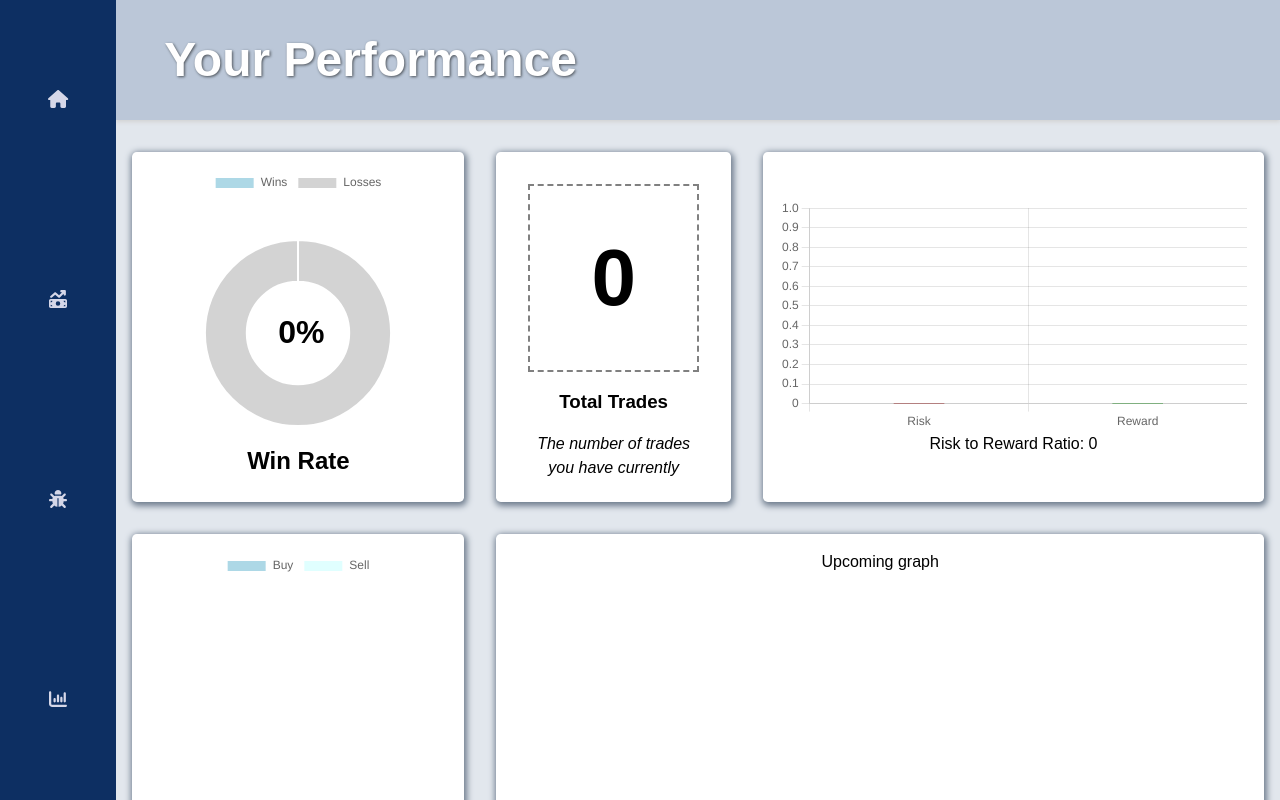
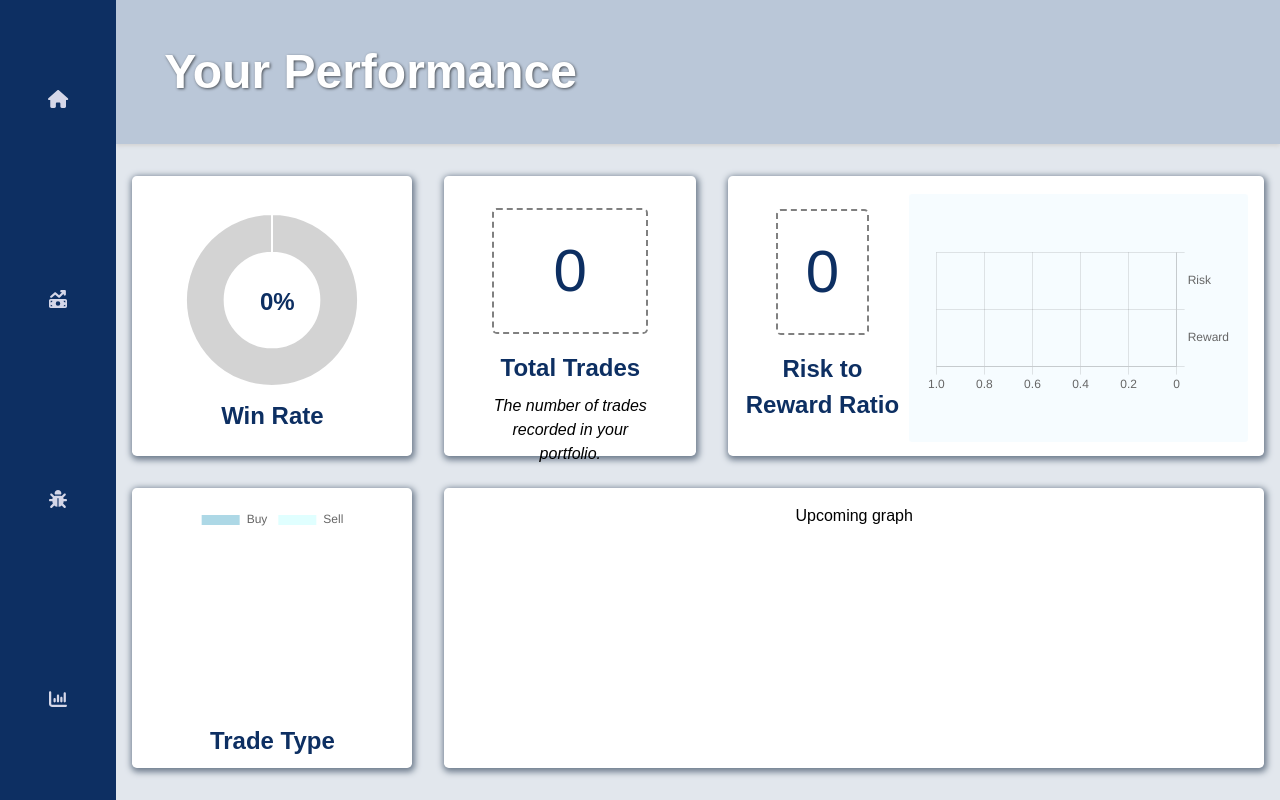
Before and after one commit to Y-Negash/Trading_Journal, a React (Vite) app in the folder Frontend/: page /analytics in a window 1280 px wide. Built offline with nearby package versions, Linux system fonts and the light colour scheme; no server answers.

Commit message:
adds styling to charts

```diff
--- a/Frontend/src/components/charts/DoughnutChart.tsx
+++ b/Frontend/src/components/charts/DoughnutChart.tsx
@@ -1,4 +1,4 @@
-import { Chart as ChartJS, ArcElement, Tooltip, Legend } from 'chart.js';
+import { Chart as ChartJS, ArcElement, Tooltip, Legend, ChartOptions } from 'chart.js';
 import { calculateWinRate } from '../../utils/tradeUtils';
 import { Doughnut } from 'react-chartjs-2';
 import { ChartProps } from "../../interfaces";
@@ -22,9 +22,19 @@ const DoughnutChart: React.FC<ChartProps> = ({ trades }) => {
         ]
   };
 
+  const options:ChartOptions<'doughnut'> = {
+    responsive: true,
+    plugins: {
+      legend: {
+        display: false
+      }
+    }
+
+  }
+
   return (
-    <div>
-      <Doughnut data={data} key="win-rate-chart" />
+    <div className='doughnut-chart'>
+      <Doughnut data={data} key="win-rate-chart" options={options} />
     </div>
   );
 };
--- a/Frontend/src/components/charts/HorizontalBarChart.tsx
+++ b/Frontend/src/components/charts/HorizontalBarChart.tsx
@@ -16,22 +16,36 @@ const HorizontalBarChart: React.FC<ChartProps> = ({ trades }) => {
     datasets: [
       {
         data: [totalRisk, totalReward],
-        backgroundColor: ['darkred', 'green'],
-        barThickness: 50
+        backgroundColor: ['rgb(251, 197, 197, 0.8)', 'rgb(205, 255, 227, 0.8)'],
+        barThickness: 50,
+        borderColor: ['red', 'green'],
+        borderWidth: 0.5,
       }
     ]
   };
 
   const options: ChartOptions<'bar'> = {
     responsive: true,
+    maintainAspectRatio: true,
+    indexAxis: 'y',
     plugins: {
       legend: {
         display: false,
       }
+    },
+    scales: {
+      y: {
+        position: 'right'
+      },
+      x: {
+        reverse: true
+      }
     }
   };
+
+
   return (
-    <div>
+    <div className="bar-chart">
       <Bar data={data} key="risk-reward-chart" options={options} />
     </div>
   );
--- a/Frontend/src/components/charts/PieChart.tsx
+++ b/Frontend/src/components/charts/PieChart.tsx
@@ -22,10 +22,20 @@ const PieChart: React.FC<ChartProps> = ({trades}) => {
         ]
     }
 
+    const options = {
+        responsive: true,
+        layout: {
+            padding: {
+                left: 10,
+                right: 10
+            }
+        }
+    }
+
 
     return (
-        <div>
-            <Doughnut data={data} key="buy-sell-chart"/>
+        <div className="pie-chart">
+            <Doughnut data={data} key="buy-sell-chart" options={options}/>
         </div>
     );
 
--- a/Frontend/src/components/widgets/widgets.css
+++ b/Frontend/src/components/widgets/widgets.css
@@ -139,4 +139,8 @@
         flex-direction: column;
     }
 
+    .recent-issue, .recent-trade {
+        text-align: end;
+    }
+
 }
--- a/Frontend/src/pages/Analytics/AnalyticsPage.css
+++ b/Frontend/src/pages/Analytics/AnalyticsPage.css
@@ -25,61 +25,79 @@
     text-align: center;
     padding: 1rem;
     width: 100%;
-    height: 350px;
+    height: 280px;
     margin: auto;
     box-shadow: 1px 2px 6px 2px #6e7c8d;
 }
 
-#doughnut-title {
-    margin-top: -1.5rem;
-    margin-bottom: 3.5rem;
+/* Win Rate Chart */
+.doughnut {
+    padding-top: 0;
+    padding-bottom: 2rem;
+    display: flex;
+    flex-direction: column;
+    align-items: center;
 }
-
-.doughnut{
-    grid-row: 1;
-    display: flex;
-    justify-content: center;
-    flex-direction: column;
-    justify-content: center;
+.doughnut-chart {
+    height: 100%;
 }
 
 #doughnut-value {
     position: relative;
-    top: 67%;
-    left: 51%;
-    transform: translate(-50%, -50%);
-    font-size: 2rem;
+    left: 2%;
+    bottom: 56.5%;
+    font-size: 1.5rem;
     font-weight: bold;
+    color: var(--primary-color);
 }
 
+#doughnut-title{
+    position: relative;
+    bottom: 25%;
+    /* font-size: 1.5rem; */
+    color: var(--primary-color);
+}
 
+/* Trade Type Chart */
 .pie {
     grid-row: 2;
 }
 
-.pie > p {
-    padding: 1rem;
+.pie-chart {
+    height: 85%;
+    display: flex;
+    justify-content: center;
 }
 
 #pie-title{
     margin-top: 0.5rem;
+    color: var(--primary-color);
 }
 
+/* Total Trades Chart */
 .trade-count-container{
     display: flex;
     flex-direction: column;
     height: 100%;
 }
 
-.trade-count-container > h2 {
-    font-size: 80px;
-    padding: 2rem;
-    margin: 1rem;
+.count {
+    font-size: 60px;
+    font-style: normal;
+    padding: 1rem;
+    margin: 1rem 2rem 1rem 2rem;
+    color: var(--primary-color);
     border: 2px dashed grey;
+    border-radius: 0.3rem;
+    color: var(--primary-color);
 }
 
-.trade-count-container > p {
-    padding: 1rem;
+#total-trades-title {
+    color: var(--primary-color);
+}
+
+.trade-count-container p:last-of-type {
+    padding: 0.5rem 1.5rem;
     font-style: italic;
 }
 
@@ -88,18 +106,37 @@
     justify-content: center;
 }
 
+/* Risk to Reward Chart */
 .horizontal-bar {
     grid-column: 3 / 5;
+    display: flex;
+    flex-direction: row-reverse;
+    align-items: center;
+    gap: 0.5rem;
+}
+
+.bar-chart{
+    border-radius: 0.2rem;
+    padding: 0rem 1rem;
+    background-color: rgba(240, 251, 255, 0.622);
+    height: 100%;
     width: 100%;
-    height: 100%;
-    padding: 1rem;
+    margin-top: 0.3rem;
     display: flex;
-    flex-direction: column;
-    justify-content: center;
+    align-items: center;
 }
+
+#risk-reward-title {
+    color: var(--primary-color);
+}
+
+.ratio-container > p {
+    margin-top: 0rem;
+}
+
+/* Profit by date graph */
 .profit-graph {
     grid-row: 2;
     grid-column: 2 / 5;
     width: 100%;
-    height: 100%;
 }
--- a/Frontend/src/pages/Analytics/AnalyticsPage.tsx
+++ b/Frontend/src/pages/Analytics/AnalyticsPage.tsx
@@ -31,8 +31,8 @@ const AnalyticsPage:React.FC<AnalyticsProps> = ({trades}) => {
         <div className="chart-container">
         <section aria-labelledby="win-rate" className="doughnut chart">
           <h3 id="win-rate" className="sr-only">Win Rate Chart</h3>
+          <DoughnutChart trades={trades} />
           <p id="doughnut-value">{percentage}</p>
-          <DoughnutChart trades={trades} />
           <h2 id="doughnut-title">Win Rate</h2>
         </section>
         <section aria-labelledby="buy-sell" className="pie chart">
@@ -43,15 +43,18 @@ const AnalyticsPage:React.FC<AnalyticsProps> = ({trades}) => {
         <section aria-labelledby="total-trades" className="total-trades chart">
           <h3 id="total-trades" className="sr-only">Total Trades Count</h3>
           <div className="trade-count-container">
-            <h2>{totalTrade}</h2>
-            <h3>Total Trades</h3>
-            <p>The number of trades you have currently </p>
+            <p className="count">{totalTrade}</p>
+            <h2 id="total-trades-title">Total Trades</h2>
+            <p>The number of trades recorded in your portfolio.</p>
           </div>
         </section>
         <section aria-labelledby="risk-reward" className="horizontal-bar chart">
           <h3 id="risk-reward" className="sr-only">Risk To Reward Chart</h3>
           <HorizontalBarChart trades={trades}/>
-          <p>Risk to Reward Ratio: {riskToRewardRatio}</p>
+          <div className="ratio-container">
+            <p className="count">{riskToRewardRatio}</p>
+            <h2 id="risk-reward-title">Risk to Reward Ratio</h2>
+          </div>
         </section>
         <section aria-labelledby="profit-graph" className="profit-graph chart">
           <h3 id="profit-graph" className="sr-only">Profit by Date</h3>
--- a/Frontend/src/pages/Home/Dashboard.css
+++ b/Frontend/src/pages/Home/Dashboard.css
@@ -30,6 +30,7 @@ main {
     height: 13rem;
     width: 100%;
     justify-content: space-evenly;
+    margin-top: 1rem;
 }
 
 @media (min-width: 2560px){
```
